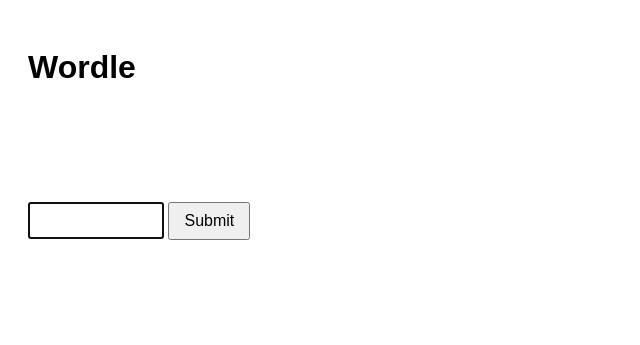
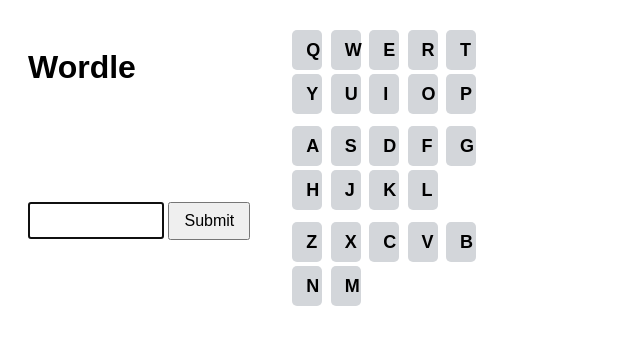
Before and after one commit to BreakingBells/Wordle, a Flask app: template templates/index.html in a window 1280 px wide. Shown: the top 345 px of the page, without its empty margins (0-640 px from the left). Run offline with Flask 3, Linux system fonts and the light colour scheme; the template is opened without the code that fills it: most values are stand-ins (such as "Sample title", 1, 10 or a date in 2020).

Commit message:
Refactor HTML structure and styling for layout

```diff
--- a/templates/index.html
+++ b/templates/index.html
@@ -7,8 +7,11 @@
         body {
             font-family: Arial, sans-serif;
             padding: 20px;
+            display: flex;
+            gap: 40px;
         }
 
+        /* Board */
         .tile {
             display: inline-block;
             width: 45px;
@@ -26,9 +29,30 @@
         .yellow { background: #c9b458; }
         .gray { background: #787c7e; }
 
-        .row {
-            margin-bottom: 10px;
+        .row { margin-bottom: 10px; }
+
+        /* Keyboard */
+        #keyboard {
+            width: 220px;
         }
+
+        .key-row { margin-bottom: 8px; }
+
+        .key {
+            width: 30px;
+            height: 40px;
+            margin: 2px;
+            border: none;
+            border-radius: 5px;
+            font-size: 18px;
+            font-weight: bold;
+            background-color: #d3d6da;
+            color: black;
+        }
+
+        .key.green { background: #6aaa64; color: white; }
+        .key.yellow { background: #c9b458; color: white; }
+        .key.gray { background: #787c7e; color: white; }
 
         input {
             font-size: 18px;
@@ -51,6 +75,7 @@
 </head>
 <body>
 
+<div>
     <h1>Wordle</h1>
 
     {% for attempt in attempts %}
@@ -79,6 +104,25 @@
     <h2>You lost! The word was {{ answer }}</h2>
     <a href="/reset">Play again</a>
     {% endif %}
+</div>
+
+<!-- KEYBOARD -->
+<div id="keyboard">
+    {% set rows = [
+        ["Q","W","E","R","T","Y","U","I","O","P"],
+        ["A","S","D","F","G","H","J","K","L"],
+        ["Z","X","C","V","B","N","M"]
+    ] %}
+
+    {% for row in rows %}
+        <div class="key-row">
+            {% for letter in row %}
+                {% set color = letter_status.get(letter, "") %}
+                <button class="key {{ color }}">{{ letter }}</button>
+            {% endfor %}
+        </div>
+    {% endfor %}
+</div>
 
 </body>
 </html>
```
Lines whose indentation alone changed are shown as unchanged.
